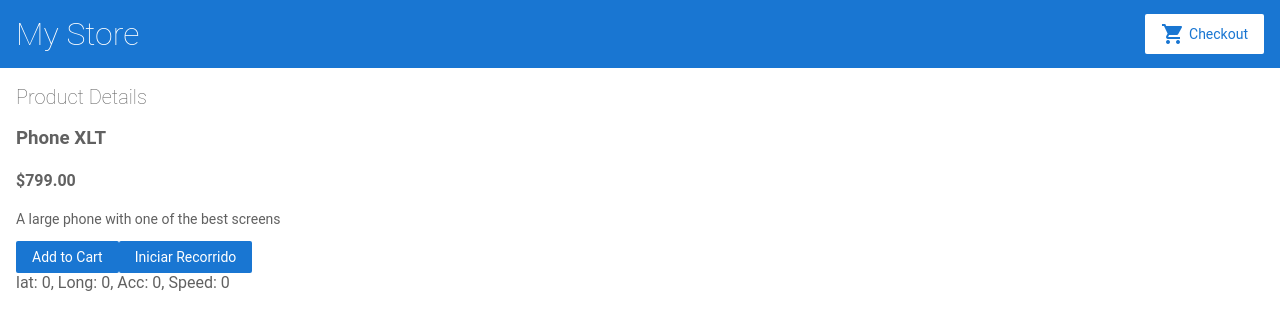
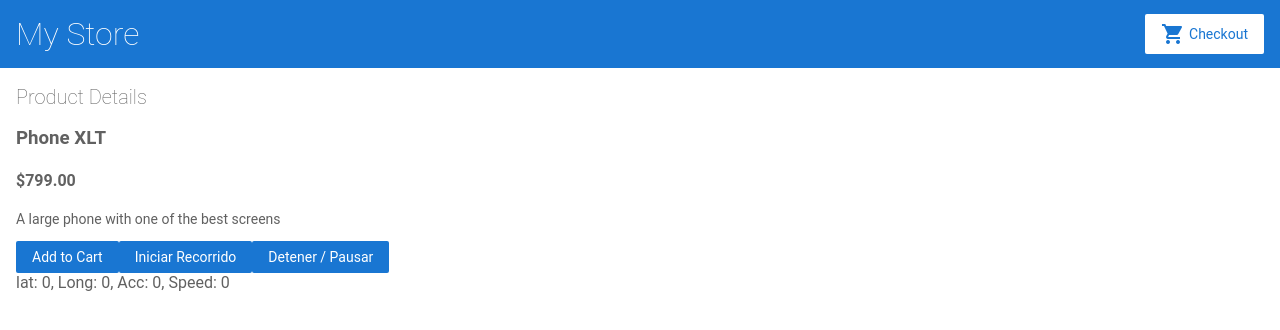
Before and after one commit to GiannelloWeb/angular-example-00, an Angular app: page /products/0 in a window 1280 px wide. Shown: the top 330 px of the page. Built offline with nearby package versions, Linux system fonts and the light colour scheme.

Commit message:
1 file modified

```diff
--- a/src/app/product-details/product-details.component.html
+++ b/src/app/product-details/product-details.component.html
@@ -11,6 +11,9 @@
   <button *ngIf="watcherStat" (click)="getLocation('on')">
     Iniciar Recorrido
   </button>
+  <button *ngIf="watcherStat" (click)="getLocation('off')">
+    Detener / Pausar
+  </button>
   <div *ngIf="err.status">{{err.msg}}, {{err.code}}</div>
   <div *ngFor="let coord of coords">
     lat: {{coord.lat}}, Long: {{coord.lon}}, Acc: {{coord.accuracy}}, Speed: {{coord.speed}}
```
